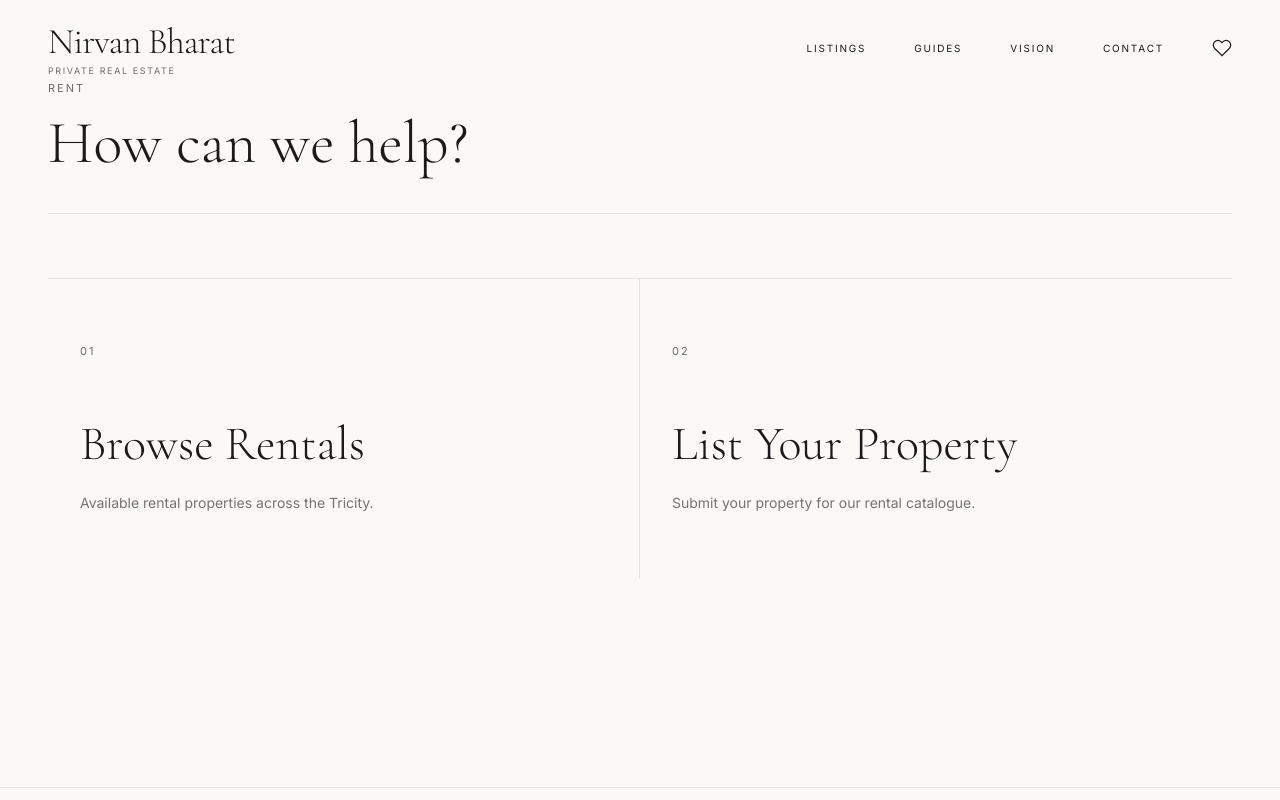
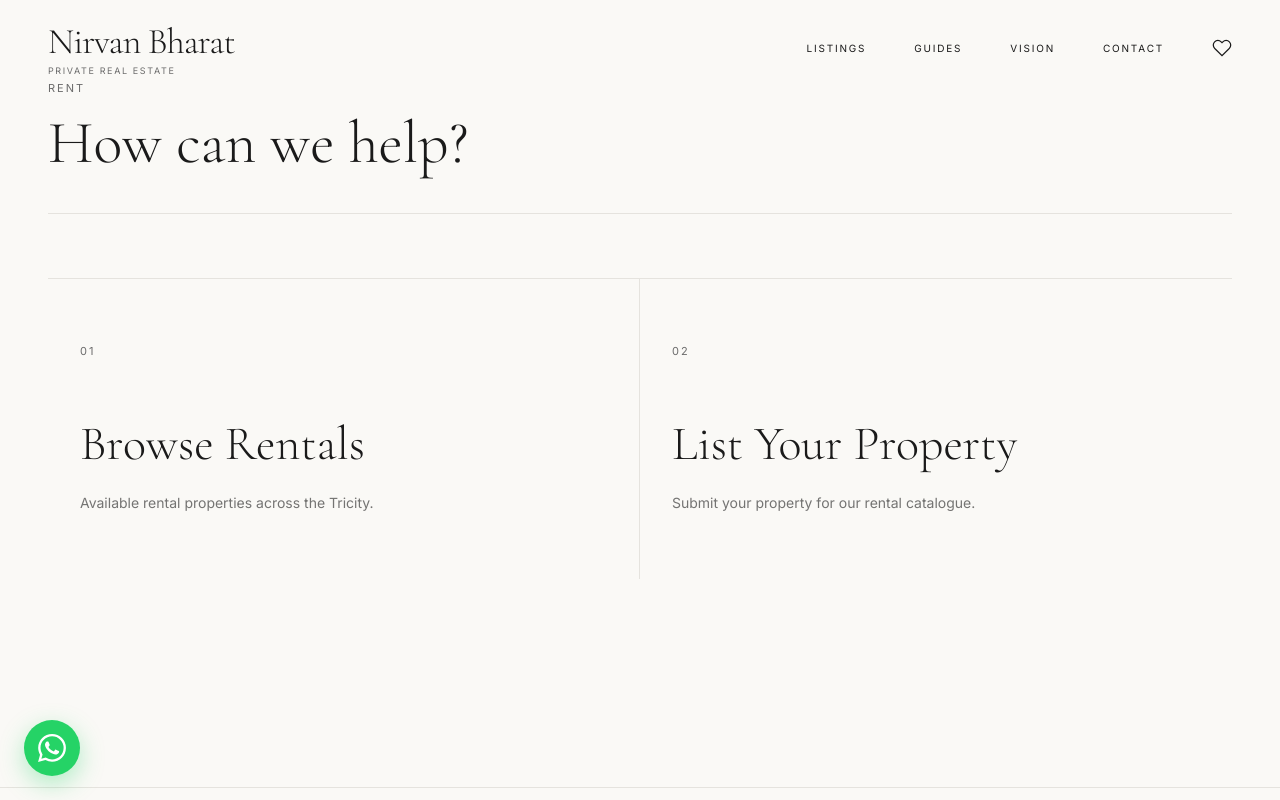
Before and after one commit to nirvanbharat/chandigarh-realestate, a Next.js app: page /properties/rent in a window 1280 px wide. Shown: the top 800 px of the page. Built offline with nearby package versions, Linux system fonts and the light colour scheme.

Commit message:
Add floating WhatsApp button

```diff
--- a/src/app/(frontend)/layout.tsx
+++ b/src/app/(frontend)/layout.tsx
@@ -4,6 +4,7 @@ import './globals.css'
 import { Header } from '@/components/Header'
 import { Footer } from '@/components/Footer'
 import { ChatWidget } from '@/components/ChatWidget'
+import { WhatsAppFloat } from '@/components/WhatsAppFloat'
 
 const serif = Cormorant_Garamond({
     subsets: ['latin'],
@@ -27,7 +28,8 @@ export default function Layout({ children }: { children: ReactNode }) {
         <Header />
 { children }
 <Footer />
-            <ChatWidget />
+            <WhatsAppFloat />
+        <ChatWidget />
       </body>
     </html>
   )
--- /dev/null
+++ b/src/components/WhatsAppFloat.tsx
@@ -0,0 +1,49 @@
+'use client'
+
+import { useState, useEffect } from 'react'
+
+type Props = {
+  phone?: string
+  message?: string
+}
+
+export function WhatsAppFloat({
+  phone = '919107868000',
+  message = "Hi, I'd like to know more about a property on Nirvan Bharat.",
+}: Props) {
+  const [visible, setVisible] = useState(false)
+
+  useEffect(() => {
+    // Delay appearance for 1.5s so it doesn't intrude on page load
+    const timer = setTimeout(() => setVisible(true), 1500)
+    return () => clearTimeout(timer)
+  }, [])
+
+  const encodedMessage = encodeURIComponent(message)
+  const url = `https://wa.me/${phone}?text=${encodedMessage}`
+
+  return (
+    <a
+      href={url}
+      target="_blank"
+      rel="noopener noreferrer"
+      aria-label="Chat on WhatsApp"
+      className={`fixed bottom-6 left-6 z-40 flex items-center justify-center w-14 h-14 rounded-full bg-[#25D366] shadow-lg transition-all duration-500 hover:scale-110 ${
+        visible ? 'opacity-100 translate-y-0' : 'opacity-0 translate-y-4 pointer-events-none'
+      }`}
+      style={{
+        boxShadow: '0 8px 24px rgba(37, 211, 102, 0.35)',
+      }}
+    >
+      {/* WhatsApp logo */}
+      <svg
+        className="w-7 h-7 text-white"
+        viewBox="0 0 24 24"
+        fill="currentColor"
+        aria-hidden="true"
+      >
+        <path d="M17.472 14.382c-.297-.149-1.758-.867-2.03-.967-.273-.099-.471-.148-.67.15-.197.297-.767.966-.94 1.164-.173.199-.347.223-.644.075-.297-.15-1.255-.463-2.39-1.475-.883-.788-1.48-1.761-1.653-2.059-.173-.297-.018-.458.13-.606.134-.133.298-.347.446-.52.149-.174.198-.298.298-.497.099-.198.05-.371-.025-.52-.075-.149-.669-1.612-.916-2.207-.242-.579-.487-.5-.669-.51-.173-.008-.371-.01-.57-.01-.198 0-.52.074-.792.372-.272.297-1.04 1.016-1.04 2.479 0 1.462 1.065 2.875 1.213 3.074.149.198 2.096 3.2 5.077 4.487.709.306 1.262.489 1.694.625.712.227 1.36.195 1.871.118.571-.085 1.758-.719 2.006-1.413.248-.694.248-1.289.173-1.413-.074-.124-.272-.198-.57-.347m-5.421 7.403h-.004a9.87 9.87 0 01-5.031-1.378l-.361-.214-3.741.982.998-3.648-.235-.374a9.86 9.86 0 01-1.51-5.26c.001-5.45 4.436-9.884 9.888-9.884 2.64 0 5.122 1.03 6.988 2.898a9.825 9.825 0 012.893 6.994c-.003 5.45-4.437 9.884-9.885 9.884m8.413-18.297A11.815 11.815 0 0012.05 0C5.495 0 .16 5.335.157 11.892c0 2.096.547 4.142 1.588 5.945L.057 24l6.305-1.654a11.882 11.882 0 005.683 1.448h.005c6.554 0 11.89-5.335 11.893-11.893a11.821 11.821 0 00-3.48-8.413z" />
+      </svg>
+    </a>
+  )
+}
```
